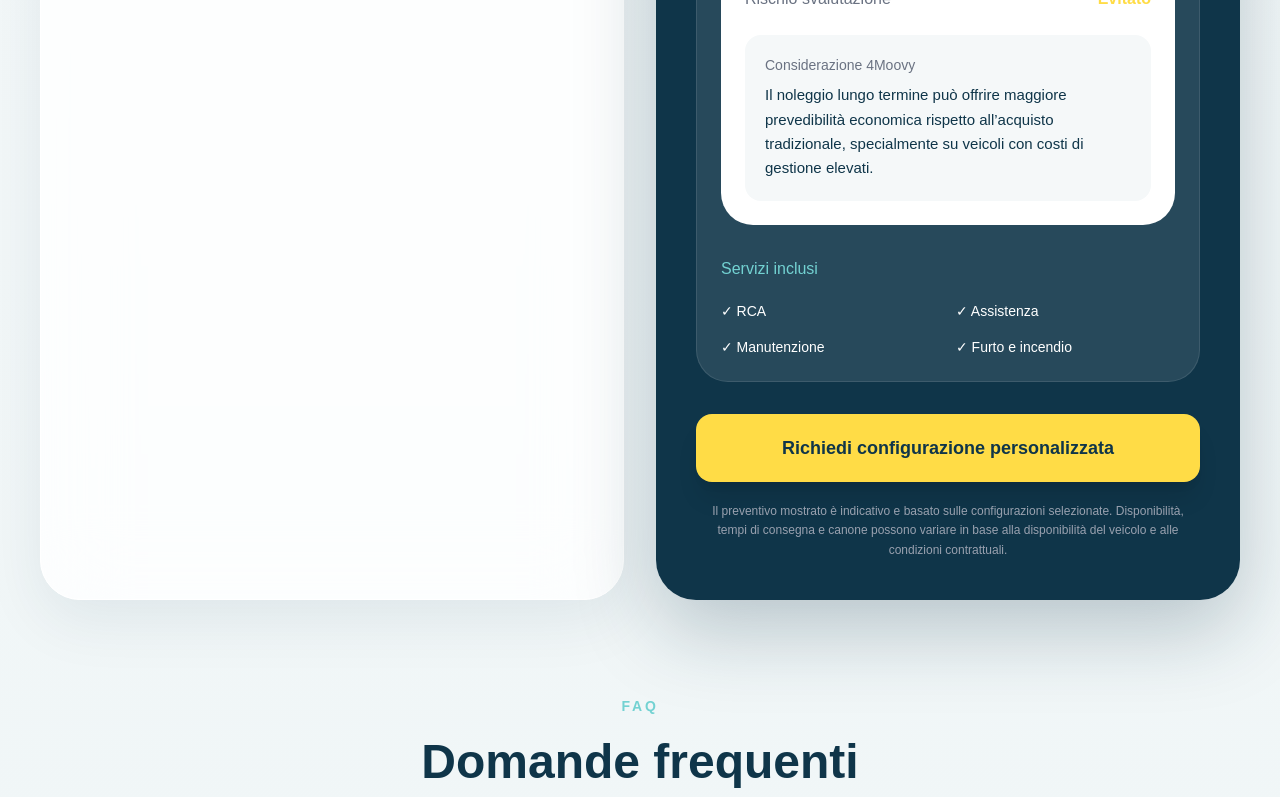
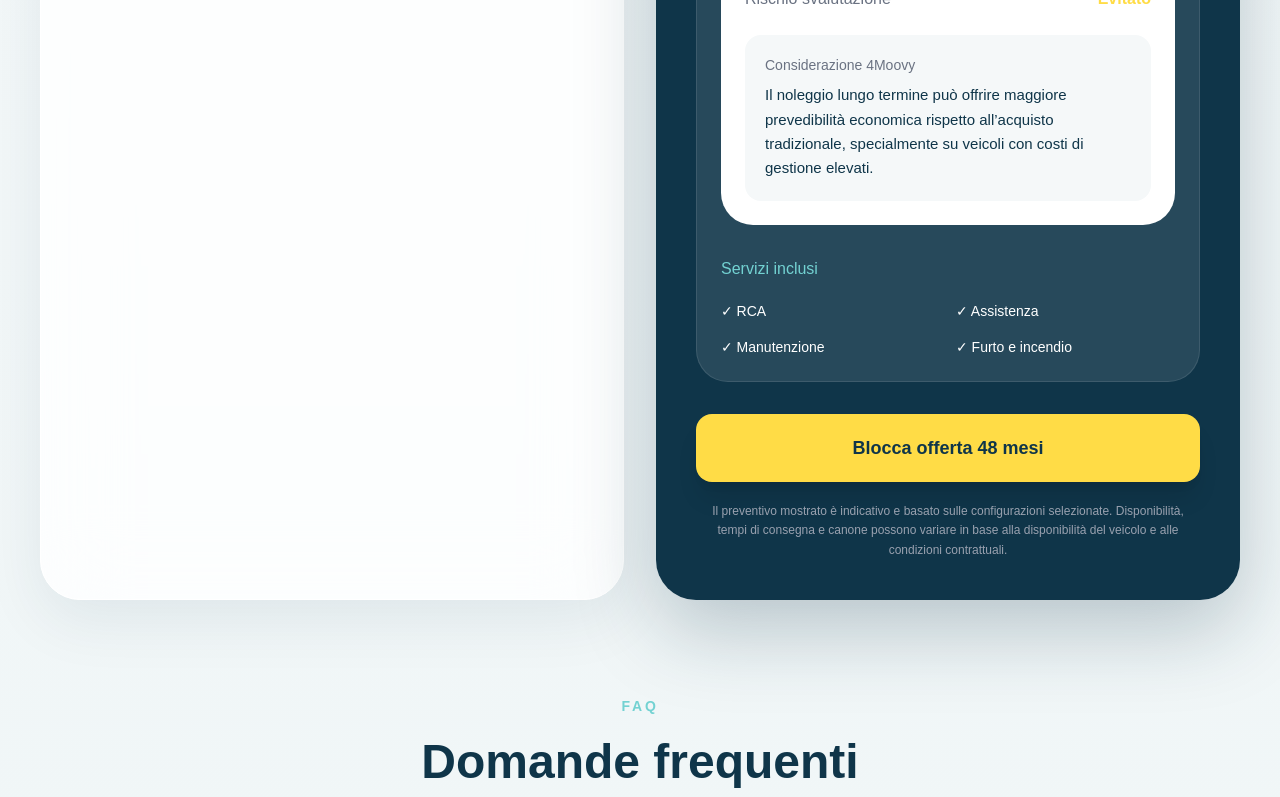
Before and after one commit to Lollo12122006/4moovy, a Next.js app: page /preventivo in a window 1280 px wide. Shown: the part 2263-3060 px from the top of the page. Built offline with nearby package versions, Linux system fonts and the light colour scheme.

Commit message:
add dynamic duration cta

```diff
--- a/src/app/preventivo/page.tsx
+++ b/src/app/preventivo/page.tsx
@@ -477,6 +477,8 @@ function PreventivoContent() {
 
                 {/* PREVENTIVO */}
                 <div className="
+                    sticky
+                    top-28
                     relative
                     overflow-hidden
                     rounded-[40px]
@@ -712,7 +714,9 @@ function PreventivoContent() {
                         shadow-xl
                     "
                     >
-                    Richiedi configurazione personalizzata
+                    {duration === "36 mesi"
+                        ? "Blocca offerta 36 mesi"
+                        : "Blocca offerta 48 mesi"}
                     </button>
 
                     <p className="
```
Lines whose indentation alone changed are shown as unchanged.
